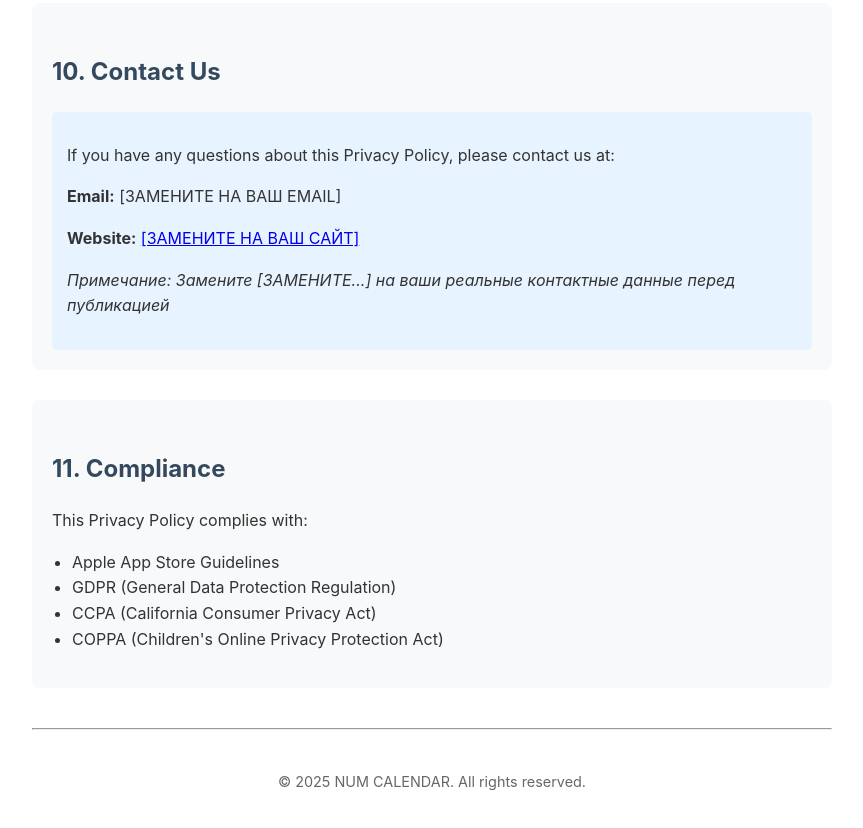
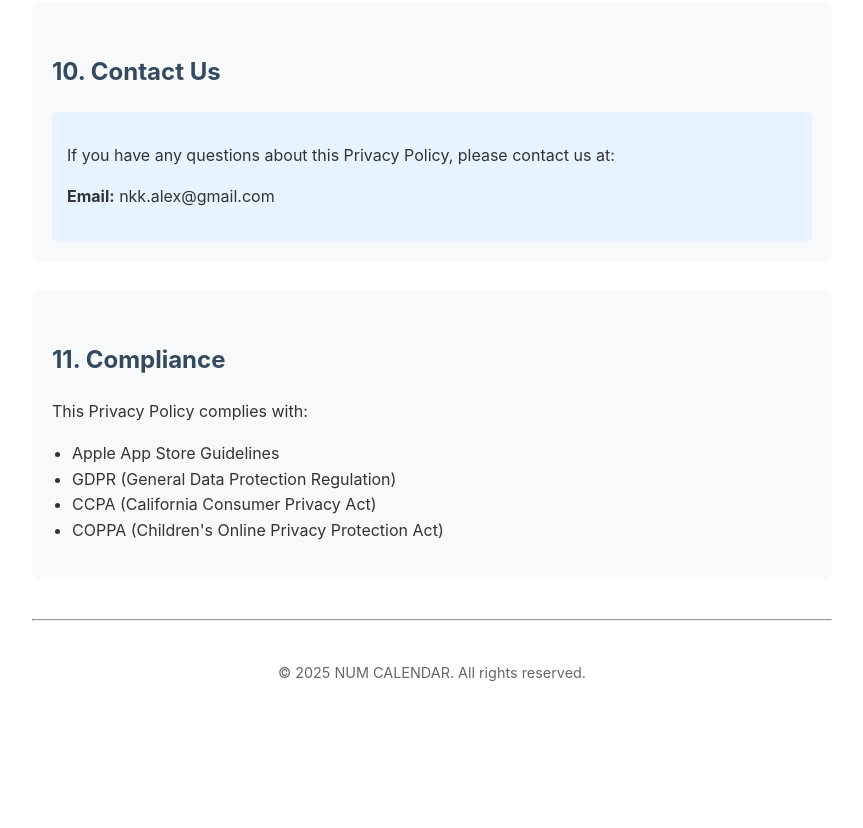
Before and after one commit to hwsw9sqvg2-create/privacy_policy_-, a plain HTML site: page index.html in a window 1280 px wide. Shown: the part 3191-4019 px from the top of the page, without its empty margins (208-1071 px from the left). After the commit the page ends 3910 px from the top, so only its background shows below. Drawn offline with Linux system fonts and the light colour scheme.

Commit message:
Update and rename PRIVACY_POLICY_HTML.html to index.html

```diff
--- a/PRIVACY_POLICY_HTML.html
+++ b/index.html
@@ -146,9 +146,8 @@
         <h2>10. Contact Us</h2>
         <div class="contact">
             <p>If you have any questions about this Privacy Policy, please contact us at:</p>
-            <p><strong>Email:</strong> [ЗАМЕНИТЕ НА ВАШ EMAIL]</p>
-            <p><strong>Website:</strong> <a href="[ЗАМЕНИТЕ НА ВАШ САЙТ]">[ЗАМЕНИТЕ НА ВАШ САЙТ]</a></p>
-            <p><em>Примечание: Замените [ЗАМЕНИТЕ...] на ваши реальные контактные данные перед публикацией</em></p>
+            <p><strong>Email:</strong> nkk.alex@gmail.com</p>
+
         </div>
     </div>
 
```
